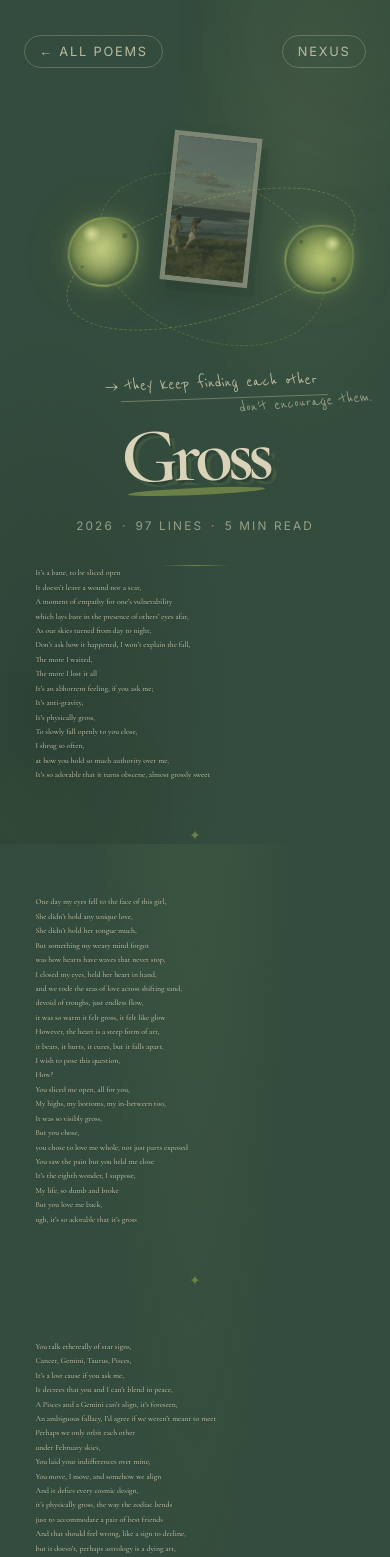
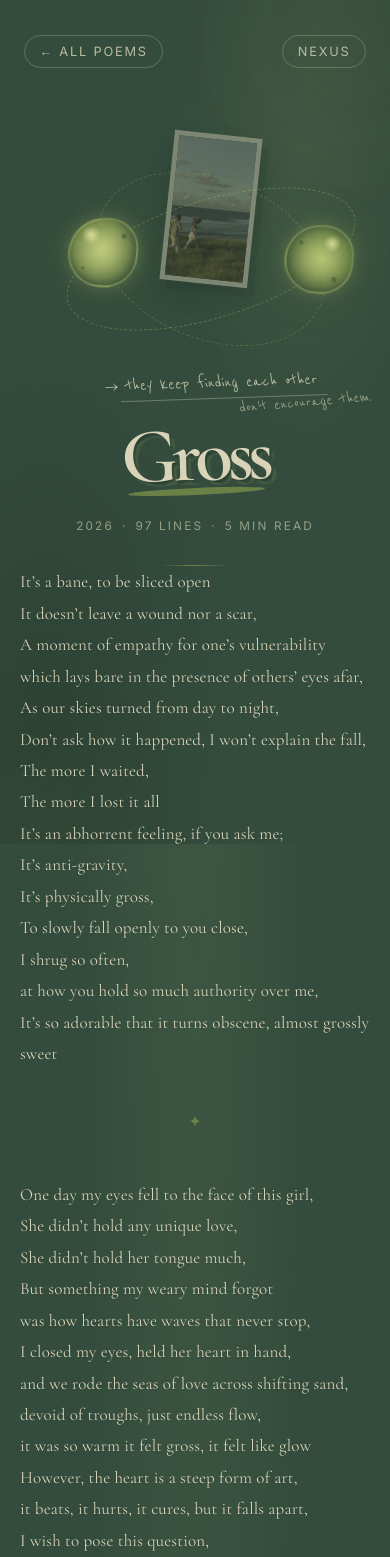
Before and after one commit to stiwar60-dev/my-website, a Next.js app: page /poetry/gross in a window 390 px wide. Shown: the top 1557 px of the page. Built offline with nearby package versions, Linux system fonts and the light colour scheme.

Commit message:
Update responsive layout

```diff
--- a/app/poetry/poetry.css
+++ b/app/poetry/poetry.css
@@ -600,31 +600,67 @@
   position: relative;
   z-index: 2;
 
-  /* Responsive width */
-  width: min(90%, 680px);
+  max-width: 720px;
   margin: 0 auto;
 
-  /* Prevent text from touching/cutting off at screen edges */
-  padding: 0 clamp(1rem, 4vw, 2rem);
+  padding: 0 20px;
   box-sizing: border-box;
 
-  /* Responsive typography */
-  font-size: clamp(0.95rem, 0.75rem + 0.6vw, 1.15rem);
-  line-height: 1.7;
-
-  /* Center the article itself */
   text-align: left;
 
-  /* Protect against unusually long words/strings */
+  white-space: normal;
+  overflow: visible;
+  text-overflow: clip;
   overflow-wrap: break-word;
-  word-wrap: break-word;
-}
-
-.poem-stanza { margin-bottom: 3rem; }
+}
+
+.poem-stanza {
+  margin-bottom: 3rem;
+}
 
 .stanza-line {
   font-family: "Cormorant Garamond", serif;
-  font-size: 2vw;
+  font-size: clamp(17px, 1.35vw, 21px);
+  line-height: 1.7;
+  letter-spacing: 0.01em;
+
+  margin: 0;
+  color: var(--ink);
+
+  white-space: normal;
+  overflow: visible;
+  text-overflow: clip;
+  overflow-wrap: break-word;
+
+  opacity: 0;
+  transform: translateY(14px);
+  filter: blur(3px);
+
+  transition:
+    opacity 0.8s ease,
+    transform 0.8s cubic-bezier(0.2, 0.8, 0.2, 1),
+    filter 0.8s ease;
+}
+
+@media (max-width: 600px) {
+  .poem-article {
+    width: 100%;
+    max-width: 100%;
+    padding: 0 20px;
+    text-align: left;
+  }
+
+  .stanza-line {
+    font-size: 17px;
+    line-height: 1.75;
+  }
+}
+
+.poem-stanza { margin-bottom: 3rem; }
+
+.stanza-line {
+  font-family: "Cormorant Garamond", serif;
+  /* font-size: 2vw; */
   line-height: 1.85;
   margin: 0;
   color: var(--ink);
@@ -639,7 +675,7 @@
 .stanza-break {
   text-align: center;
   color: var(--terracotta);
-  font-size: 0.85rem;
+  /* font-size: 0.85rem; */
   margin-top: 2.6rem;
   opacity: 0;
   transition: opacity 1s ease 0.5s;
@@ -658,7 +694,7 @@
 .end-note { font-family: "Cormorant Garamond", serif; font-style: italic; font-size: 1.08rem; color: var(--ink-soft); margin-bottom: 2rem; }
 .end-back {
   display: inline-block;
-  font-size: 0.8rem;
+  /* font-size: 0.8rem; */
   letter-spacing: 0.16em;
   text-transform: uppercase;
   color: var(--terracotta);
```
